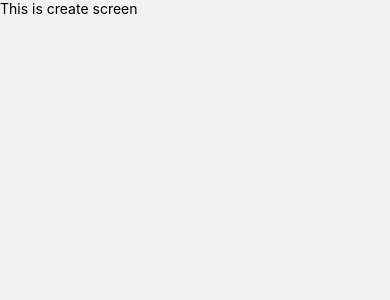
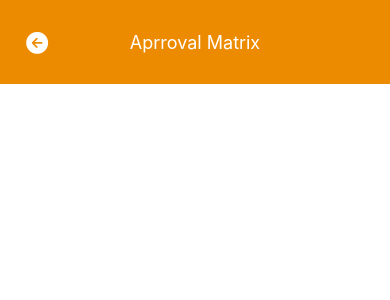
Before and after one commit to yennhiluu2112/UITest, a React Native app in the folder UITest/: screen /CreateScreen in a window 390 px wide. Shown: the top 300 px of the page. Built offline with nearby package versions, Linux system fonts and the light colour scheme.

Commit message:
create header CreateScreen and add navigate

```diff
--- a/UITest/src/components/UIHeader.js
+++ b/UITest/src/components/UIHeader.js
@@ -1,14 +1,16 @@
 import React from 'react'
 import { View , Text, SafeAreaView, StyleSheet, TouchableOpacity} from 'react-native'
-import Icon from 'react-native-vector-icons/Feather'
+import Icon from 'react-native-vector-icons/Ionicons'
 import Color from '../utils/Color'
 
 const UIHeader = (props) => {
     const {iconShow, iconPress} = props
     return (
         <View style={styles.container}>
-            <TouchableOpacity style={styles.icon}>
-                {iconShow && <Icon name='arrow-left-circle' color={'white'} size={21.88} />}
+            <TouchableOpacity
+                style={styles.icon}
+                onPress={iconPress}>
+                {iconShow && <Icon name='arrow-back-circle' color={'white'} size={27}/>}
             </TouchableOpacity>
             <Text style={styles.headerText}>Aprroval Matrix</Text>
 
--- a/UITest/src/screens/CreateScreen.js
+++ b/UITest/src/screens/CreateScreen.js
@@ -1,11 +1,25 @@
 import React from 'react'
-import { View , Text} from 'react-native'
+import { View , Text, StyleSheet, SafeAreaView} from 'react-native'
+import { UIHeader } from '../components'
+import Color from '../utils/Color'
 const CreateScreen = ({navigation}) => {
     return (
-        <View>
-            <Text>This is create screen</Text>
-        </View>
+        <SafeAreaView style={styles.container}>
+            <UIHeader
+                iconShow={true}
+                iconPress={()=>navigation.navigate("HomeScreen")}/>
+            <View style={styles.body}></View>
+
+        </SafeAreaView>
     )
 }
-
+const styles = StyleSheet.create({
+    container: {
+        flex: 100,
+        backgroundColor: 'white',
+    },
+    body:{
+        flex: 90
+    }
+})
 export default CreateScreen
--- a/UITest/src/screens/HomeScreen.js
+++ b/UITest/src/screens/HomeScreen.js
@@ -11,7 +11,9 @@ const HomeScreen = ({navigation}) => {
             <UIHeader/>
             <View style={styles.bodyContainer}>
                 <View style={styles.body}>
-                    <TouchableOpacity style={styles.addButton}>
+                    <TouchableOpacity
+                        style={styles.addButton}
+                        onPress={()=>navigation.navigate('CreateScreen')}>
                         <Icon name='add-circle' color='white' size={21} style={styles.addIcon}/>
                         <Text style={styles.addText}>Tambah New Matrix</Text>
                     </TouchableOpacity>
```
